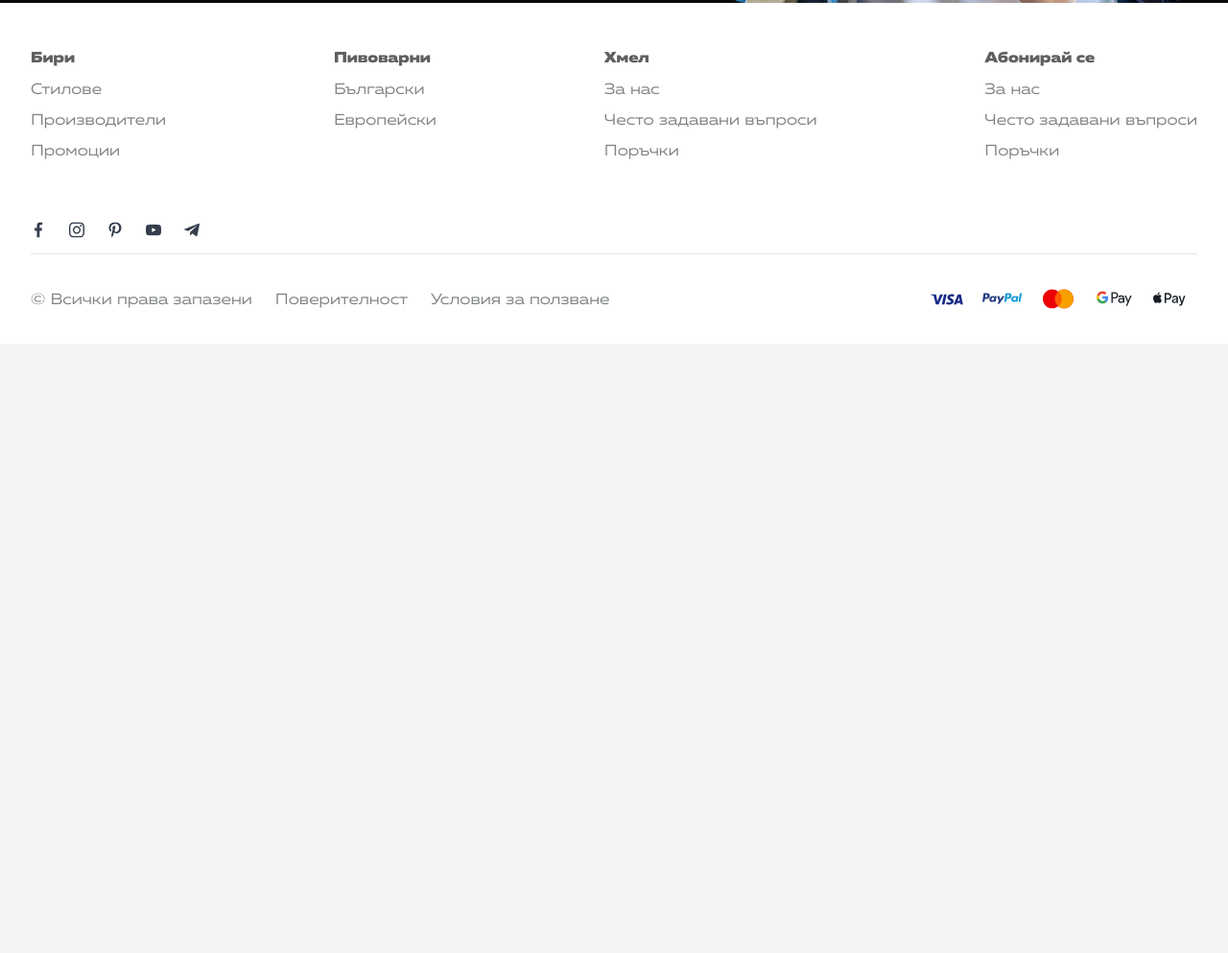
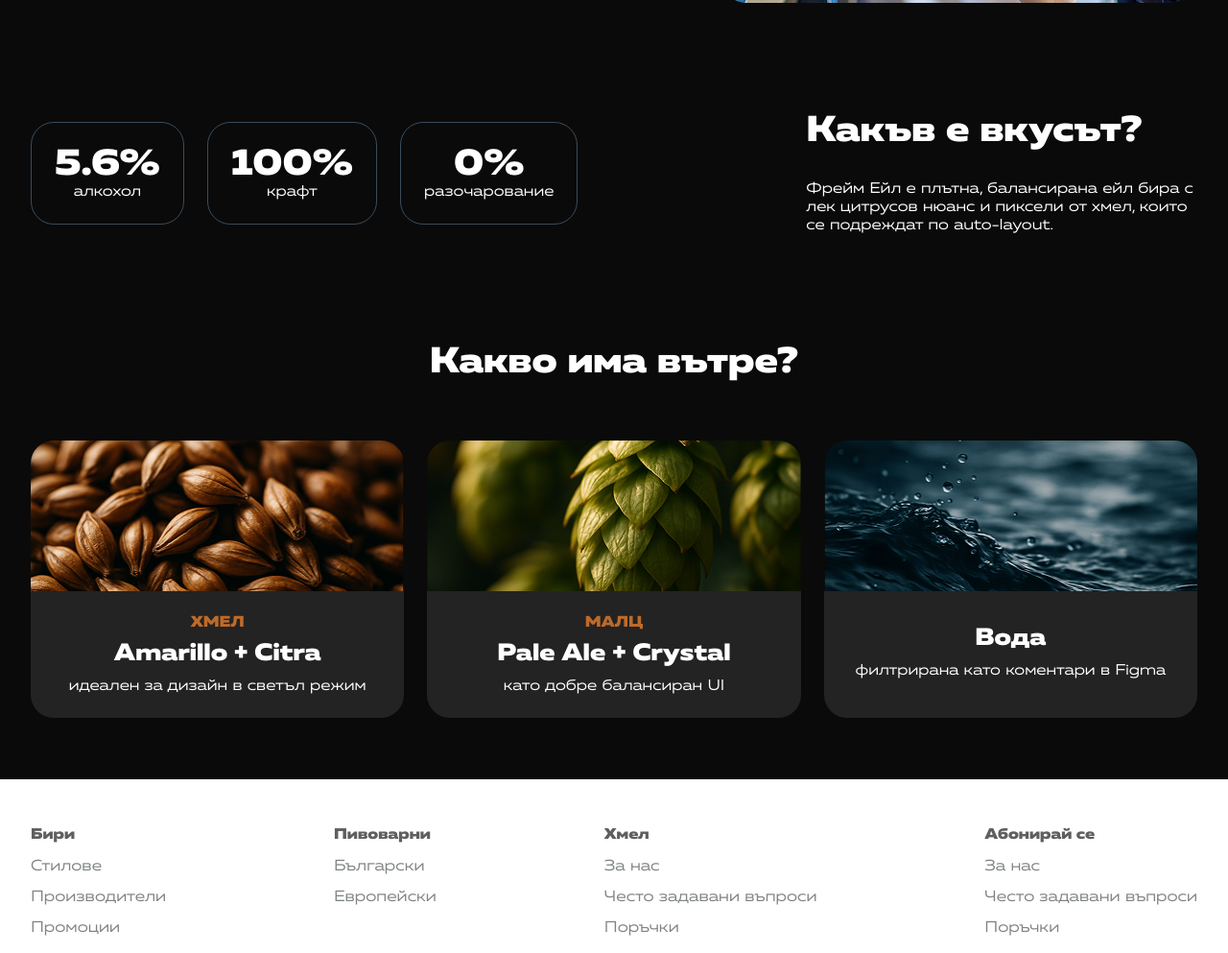
Before and after one commit to PetyaWebDesign/figmaistor, a plain HTML site: page landing.html in a window 1280 px wide. Shown: the part 1224-2217 px from the top of the page at 96% size. Before the commit the page ends 1582 px from the top, so only its background shows below. Drawn offline with nearby package versions, Linux system fonts and the light colour scheme.

Commit message:
landing page new sections

```diff
--- a/css/style.css
+++ b/css/style.css
@@ -574,7 +574,89 @@ body {
         align-items: center;
         justify-content: space-between;
     }
+    .title {
+        margin-bottom: 3.2rem;
+    }
+    ul {
+        list-style-type:circle;
+        margin: 20px 0;
+        li {
+            margin-left: 22px;
+        }
+    }
+}
 
+/* taste section */
+.lp-taste-section {
+    padding: 6.4rem 0;
+    .content-wrap {
+        display: flex;
+        align-items: center;
+        justify-content: space-between;
+        .left-side {
+            display: flex;
+            gap: 24px;
+            .item {
+                display: flex;
+                flex-direction: column;
+                align-items: center;
+                justify-content: center;
+                border: 1px solid var(--main-color-500);
+                border-radius: 24px;
+                padding: 24px;
+            }
+        }
+        .right-side {
+            width: 52rem;
+            .title {
+                margin-bottom: 32px;
+            }
+        }
+    }
+}
+
+/* ingredients section */
+.lp-ingredients-section {
+    padding: 64px 0;
+    .title {
+        text-align: center;
+    }
+    .cards {
+        display: grid;
+        grid-template-columns: repeat(3, 1fr);
+        align-items: stretch;
+        gap: 24px;
+    }
+    .card {
+        border-radius: 24px;
+        overflow: hidden;
+        .image-wrap {
+            width: 100%;
+            height: 20rem;
+            overflow: hidden;
+            img {
+                width: 100%;
+                max-width: 100%;
+                height: auto;
+                object-fit: cover;
+            }
+        }
+        .text-wrap {
+            height: 100%;
+            text-align: center;
+            padding: 24px;
+            background-color: rgb(255, 255, 255, 0.10);
+        }
+        .label {
+            color: var(--secondary-color);
+            font-family: var(--muller-bold);
+            text-transform: uppercase;
+            font-size: 16px;
+        }
+        .title {
+            margin: 12px 0;
+        }
+    }
 }
 
 
--- a/landing.html
+++ b/landing.html
@@ -90,7 +90,81 @@
                 </div>
             </div>
         </section>
+
+        <div class="spacer s-64"></div>
+
+        <!-- taste section -->
+        <section class="lp-taste-section">
+            <div class="offset-desktop-32">
+                <div class="max-w-container w-1440">
+                    <div class="content-wrap">
+                        <div class="left-side">
+                            <div class="item">
+                                <span class="number white s-48 title">5.6%</span>
+                                <p class="lp-main-text">алкохол</p>
+                            </div>
+                            <div class="item">
+                                <span class="number white s-48 title">100%</span>
+                                <p class="lp-main-text">крафт</p>
+                            </div>
+                            <div class="item">
+                                <span class="number white s-48 title">0%</span>
+                                <p class="lp-main-text">разочарование</p>
+                            </div>
+                        </div>
+                        <div class="right-side">
+                            <h2 class="title s-48 white">Какъв е вкусът?</h2>
+                            <p class="lp-main-text">Фрейм Ейл е плътна, балансирана ейл бира с лек цитрусов нюанс и пиксели от хмел, които се подреждат по auto-layout.</p>
+                        </div>
+                    </div>
+                </div>
+            </div>
+        </section>
+
+        <!-- lp cards section -->
+        <section class="lp-ingredients-section">
+            <div class="offset-desktop-32">
+                <div class="max-w-container w-1440">
+                    <div class="content-wrap">
+                        <h2 class="title s-48 white">Какво има вътре?</h2>
+                        <div class="spacer s-64"></div>
+                        <div class="cards">
+                            <div class="card">
+                                <div class="image-wrap">
+                                    <img src="images/landing-page/ingredient-1.png" alt="">
+                                </div>
+                                <div class="text-wrap">
+                                    <div class="label">хмел</div>
+                                    <h3 class="title s-32 white">Amarillo + Citra</h3>
+                                    <p class="lp-main-text">идеален за дизайн в светъл режим</p>
+                                </div>
+                            </div>
+                            <div class="card">
+                                <div class="image-wrap">
+                                    <img src="images/landing-page/ingredient-2.png" alt="">
+                                </div>
+                                <div class="text-wrap">
+                                    <div class="label">малц</div>
+                                    <h3 class="title s-32 white">Pale Ale + Crystal</h3>
+                                    <p class="lp-main-text">като добре балансиран UI</p>
+                                </div>
+                            </div>
+                            <div class="card">
+                                <div class="image-wrap">
+                                    <img src="images/landing-page/ingredient-3.png" alt="">
+                                </div>
+                                <div class="text-wrap">
+                                    <h3 class="title s-32 white">Вода</h3>
+                                    <p class="lp-main-text">филтрирана като коментари в Figma</p>
+                                </div>
+                            </div>
+                        </div>
+                    </div>
+                </div>
+            </div>
+        </section>
     </main>
+
 
 
 
```
Also changed, not shown: images/landing-page/ingredient-1.png (added), images/landing-page/ingredient-2.png (added), images/landing-page/ingredient-3.png (added).
